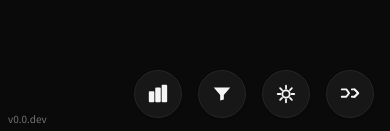
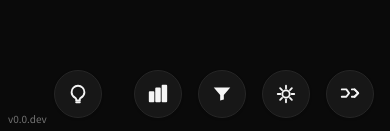
Before and after one commit to paltin/katakana, a React (Vite) app: page / in a window 390 px wide. Shown: the part 710-841 px from the top of the page. Built offline with nearby package versions, Linux system fonts and the light colour scheme; a web font is replaced by a local one.

Commit message:
feat(mobile): add Hint button (md:hidden) to FabBar; add IconHint; wire App to enableHint and refocus input on tap

```diff
--- a/src/App.tsx
+++ b/src/App.tsx
@@ -47,7 +47,7 @@ function InnerApp() {
   const [statsOpen, setStatsOpen] = useState(false);
   const [filterOpen, setFilterOpen] = useState(false);
   const anyOverlayOpen = settingsOpen || statsOpen || filterOpen;
-  const { hintActive, disableHint } = useSpaceHint(anyOverlayOpen, () => markHintUsed());
+  const { hintActive, disableHint, enableHint } = useSpaceHint(anyOverlayOpen, () => markHintUsed());
 
   // Ensure answer input regains focus after overlays close
   const focusAnswer = () => {
@@ -96,6 +96,7 @@ function InnerApp() {
         <AnswerInput value={input} onChange={(e) => { if(e.target.value && e.target.value.length>0) disableHint(); handleInputChange(e); }} fontRem={settings.charRem} autoFocus={!anyOverlayOpen} readOnly={anyOverlayOpen} resetSeq={currentIndex} />
         <FabBar
           onShuffle={reshuffle}
+          onOpenHint={() => { enableHint(); try { (document.querySelector("input[aria-label=\"Answer\"]") as HTMLInputElement)?.focus(); } catch {} }}
           onOpenStats={() => { blurActive(); setStatsOpen(true); }}
           onOpenSettings={() => { blurActive(); setSettingsOpen(true); }}
           onOpenFilter={() => { blurActive(); setFilterOpen(true); }}
--- a/src/components/FabBar.tsx
+++ b/src/components/FabBar.tsx
@@ -1,18 +1,31 @@
+import { IconBarChart, IconFunnel, IconGear, IconShuffle, IconHint } from './icons';
+
 type Props = {
   onShuffle: () => void;
   onOpenStats: () => void;
   onOpenSettings: () => void;
   onOpenFilter: () => void;
+  onOpenHint?: () => void;
 };
 
-import { IconBarChart, IconFunnel, IconGear, IconShuffle } from './icons';
-
-export function FabBar({ onShuffle, onOpenStats, onOpenSettings, onOpenFilter }: Props) {
+export function FabBar({ onShuffle, onOpenStats, onOpenSettings, onOpenFilter, onOpenHint }: Props) {
   const base =
     "inline-flex h-12 w-12 items-center justify-center rounded-full border border-neutral-800 bg-neutral-900 text-xl shadow transition hover:bg-neutral-800";
 
   return (
     <>
+      {onOpenHint && (
+        <button
+          aria-label="Hint"
+          className={`fixed bottom-4 right-72 md:hidden ${base}`}
+          onClick={onOpenHint}
+          title="Hint"
+          type="button"
+        >
+          <IconHint />
+        </button>
+      )}
+
       <button
         aria-label="Statistics"
         className={`fixed bottom-4 right-52 ${base}`}
--- a/src/components/icons.tsx
+++ b/src/components/icons.tsx
@@ -58,3 +58,12 @@ export function IconX({ size, ...rest }: IconProps) {
     </svg>
   );
 }
+
+export function IconHint({ size, ...rest }: IconProps) {
+  return (
+    <svg {...baseProps(size)} {...rest}>
+      <path d="M12 3a7 7 0 0 1 7 7c0 3.1-2 5-4 6.2-.6.4-1 .9-1 1.6V19h-4v-1.2c0-.7-.4-1.2-1-1.6-2-1.2-4-3.1-4-6.2a7 7 0 0 1 7-7z" />
+      <path d="M10 21h4" />
+    </svg>
+  );
+}
```
